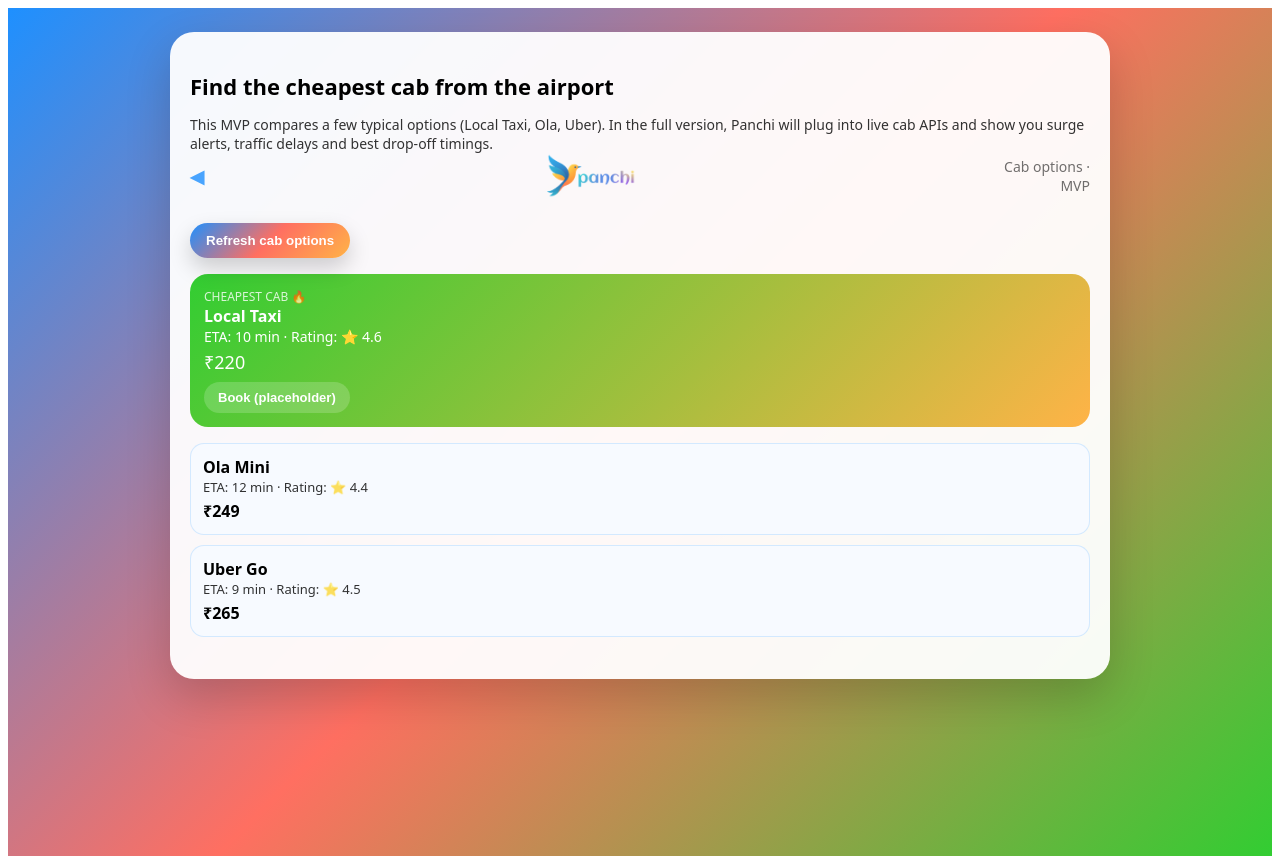
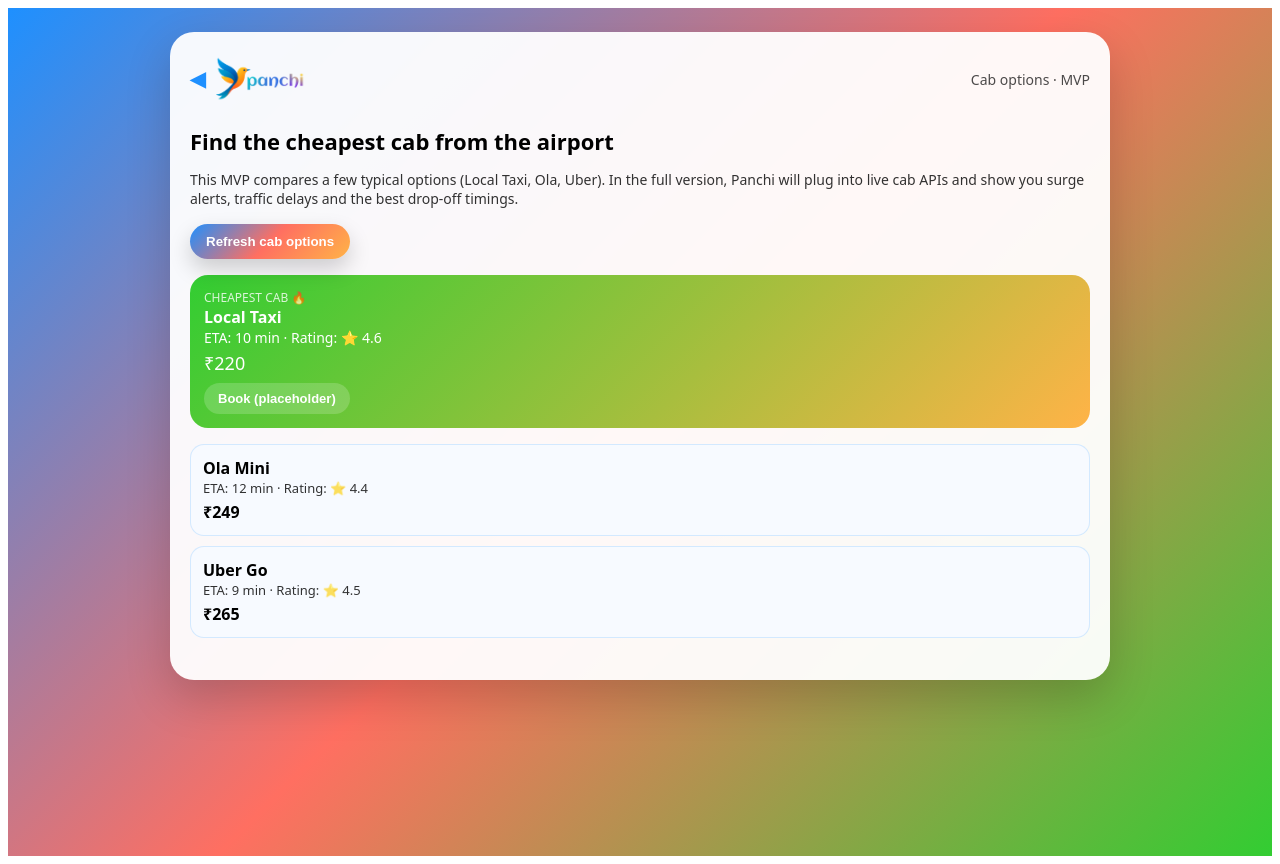
Before and after one commit to anil2941985/panchi-app, a Next.js app: page /cabs in a window 1280 px wide. Built offline with nearby package versions, Linux system fonts and the light colour scheme.

Commit message:
Update cabs.js

```diff
--- a/pages/cabs.js
+++ b/pages/cabs.js
@@ -47,15 +47,7 @@
           boxShadow: "0 18px 45px rgba(0,0,0,0.18)",
         }}
       >
-        {/* Header with logo + back */}
-
-        <h1 style={{ fontSize: 22, marginBottom: 8 }}>
-          Find the cheapest cab from the airport
-        </h1>
-        <p style={{ fontSize: 14, opacity: 0.8, marginBottom: 16 }}>
-          This MVP compares a few typical options (Local Taxi, Ola, Uber). In
-          the full version, Panchi will plug into live cab APIs and show you
-          surge alerts, traffic delays and best drop-off timings.
+        {/* HEADER: back arrow + bigger logo + label */}
         <header
           style={{
             display: "flex",
@@ -64,38 +56,42 @@
             marginBottom: 24,
           }}
         >
-  {/* Back Button */}
+          <div
+            style={{
+              display: "flex",
+              alignItems: "center",
+              gap: "10px",
+            }}
+          >
             <a
               href="/"
               style={{
                 textDecoration: "none",
-      fontSize: "18px",
+                fontSize: "20px",
                 color: "#1E90FF",
                 fontWeight: 600,
+                lineHeight: 1,
               }}
             >
               ◀︎
             </a>
-
-  {/* Center Logo */}
             <img
               src="/panchi-logo.png"
               alt="Panchi Logo"
-    style={{
-      height: "46px",
-      width: "auto",
-      display: "block",
-      margin: "0 auto",
-      flexGrow: 1,
-      objectFit: "contain",
-    }}
+              style={{ height: "46px", width: "auto" }}
             />
+          </div>
 
-  {/* Right Label */}
-  <div style={{ width: 110, textAlign: "right", fontSize: 14, opacity: 0.7 }}>
-    Cab options · MVP
-  </div>
+          <div style={{ fontSize: 14, opacity: 0.7 }}>Cab options · MVP</div>
         </header>
+
+        <h1 style={{ fontSize: 22, marginBottom: 8 }}>
+          Find the cheapest cab from the airport
+        </h1>
+        <p style={{ fontSize: 14, opacity: 0.8, marginBottom: 16 }}>
+          This MVP compares a few typical options (Local Taxi, Ola, Uber). In
+          the full version, Panchi will plug into live cab APIs and show you
+          surge alerts, traffic delays and the best drop-off timings.
         </p>
 
         <div style={{ marginBottom: 16 }}>
@@ -115,7 +111,7 @@
               opacity: loading ? 0.7 : 1,
             }}
           >
-            {loading ? "Refreshing cabs..." : "Refresh cab options"}
+            {loading ? "Refreshing cab options..." : "Refresh cab options"}
           </button>
         </div>
 
```
Lines whose indentation alone changed are shown as unchanged.
